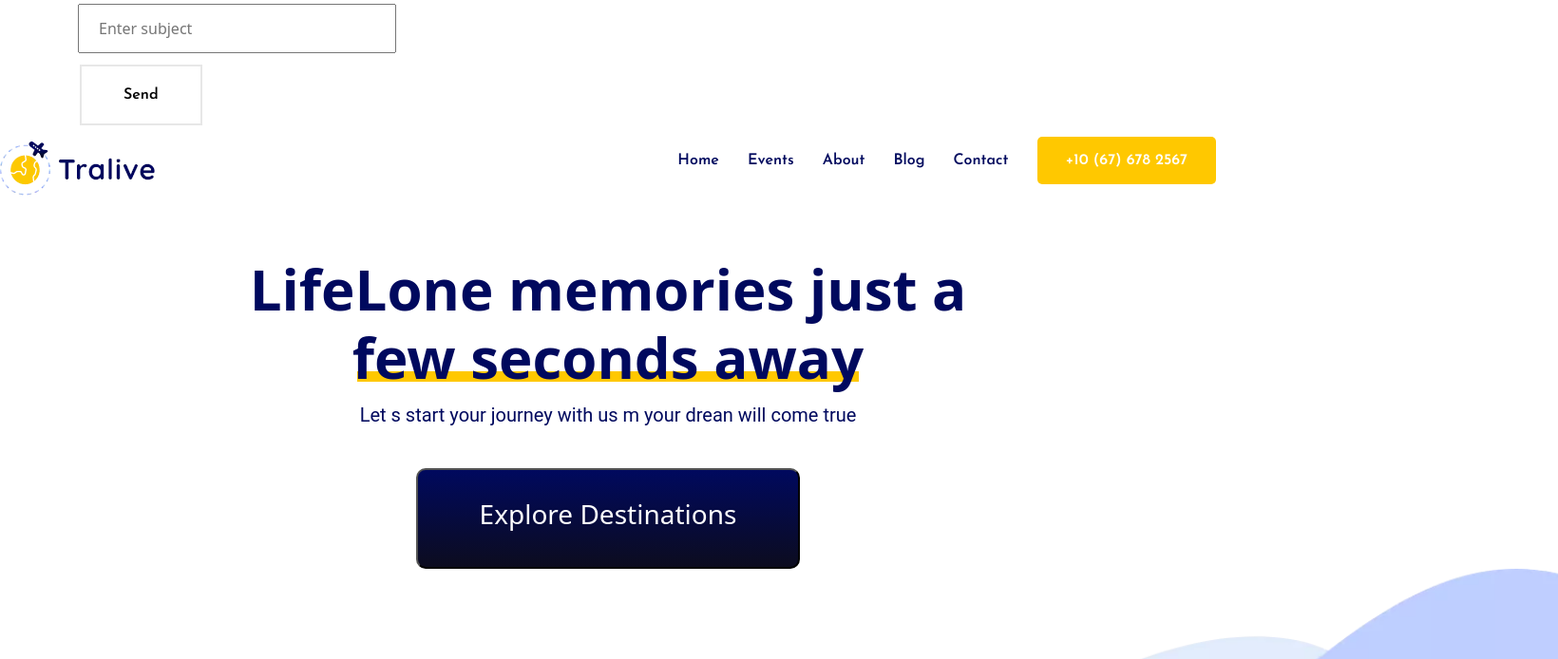
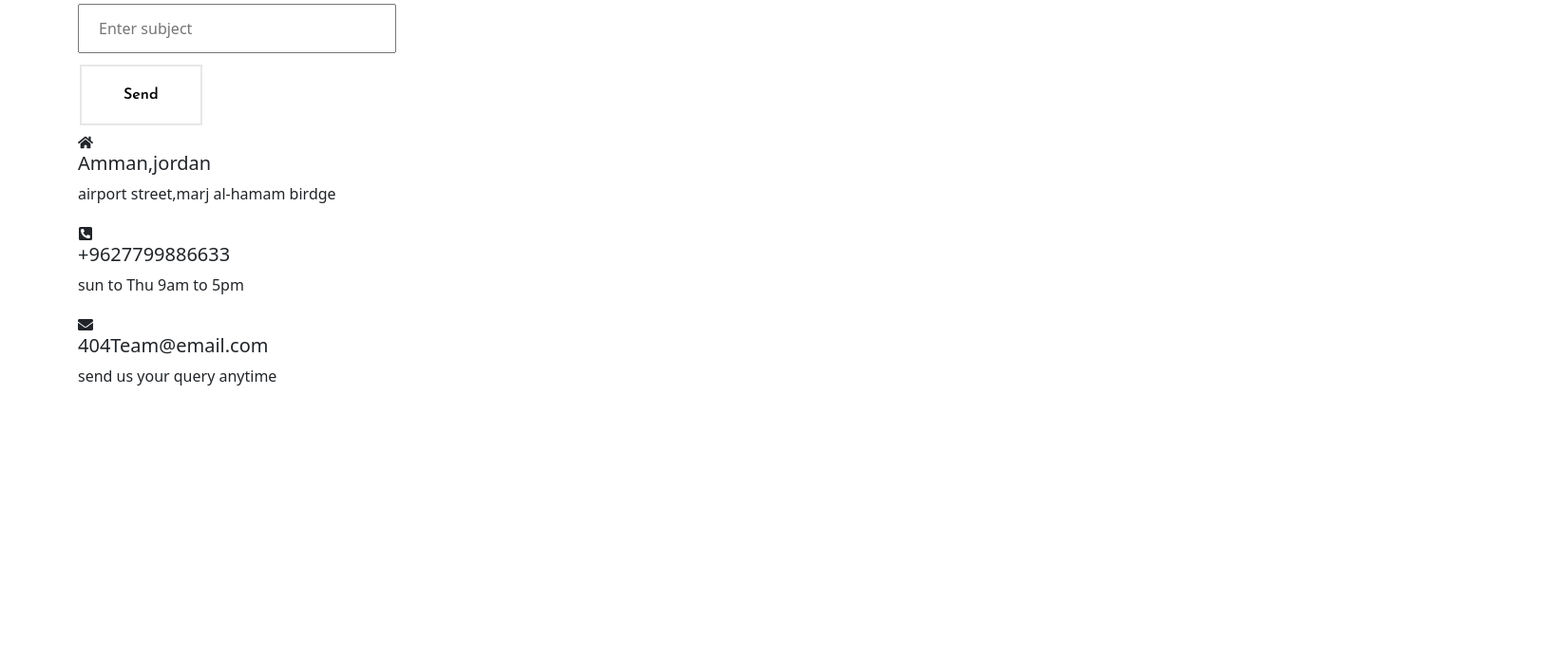
Before and after one commit to School-trip-app/-School-trip-app-frontend, a React (Create React App) app: page / in a window 1280 px wide. Shown: the part 640-1334 px from the top of the page at 95% size, 1640 px wide, since content can reach past the window. After the commit the page ends 1064 px from the top, so only its background shows below. Built offline with nearby package versions, Linux system fonts and the light colour scheme.

Commit message:
contact us v2-suhaib

```diff
--- a/src/App.js
+++ b/src/App.js
@@ -13,10 +13,10 @@ function App() {
         <Contact/>
 
 
-     <Navbar/>
+     {/* <Navbar/>
      <Headern/>
      <Travel/>
-     <About/>
+     <About/> */}
     </div>
   );
 }
--- a/src/components/contact/Contact.js
+++ b/src/components/contact/Contact.js
@@ -2,7 +2,7 @@ import React, { useEffect, useState } from 'react'
 import './contact.scss'
 import Navbar from '../navbar/Navbar';
 import Carousel from "./Carousel"
-import { ImHome } from "react-icons/im";
+import { FaHome,FaEnvelope,FaPhoneSquareAlt} from "react-icons/fa";
 
 
 const onSubmit = (e) => {
@@ -29,16 +29,13 @@ function Contact() {
 
       <div className="container mt-5">
         <h2 className="contact-title">Get in Touch</h2>
-      <div className='row '>
 
 
+        <div className='grid-container-element'>
+        <form onSubmit={onSubmit}>
+            <div className="col-lg-8 grid-child-element">
 
-      <form onSubmit={onSubmit}>
-        <div className="col-lg-8">
-            <div className='row'>
-
-            </div>
-          <textarea className="" id="message" required placeholder='Enter Message'  cols="30" rows="9"/>
+              <textarea className="" id="message" required placeholder='Enter Message' cols="30" rows="9" />
               <input className="" type="text" id="name" required placeholder='Enter your name' />
               <input className="" type="email" id="email" required placeholder='Enter email address' />
               <input className="" type="text" id="subject" required placeholder='Enter subject' />
@@ -49,12 +46,33 @@ function Contact() {
               {formStatus}
             </button>
           </form>
+        <div className='col-lg-8'>
+
+        </div>
+        <div>
+      <div className='grid-child-element'>
+        <FaHome/>
+        <h5>Amman,jordan</h5>
+         <p>airport street,marj al-hamam birdge </p>
+      </div>
+      <div>
+      <FaPhoneSquareAlt/>
+       <h5>+9627799886633</h5>
+      <p>sun to Thu 9am to 5pm </p>
+      </div>
+      <div><FaEnvelope/>
+        <h5>404Team@email.com</h5>
+          <p>send us your query  anytime </p>
+      </div>
+          </div>
+          </div>
+
 
 
 
 
         </div>
-    </div>
+
 
     </>
   )
```
Also changed, not shown: src/components/contact/contact.scss (line endings or trailing spaces). Lines whose indentation alone changed are shown as unchanged.
